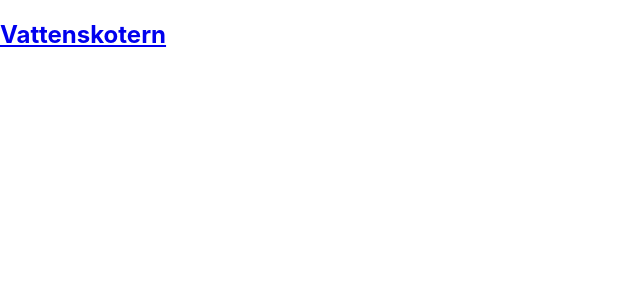
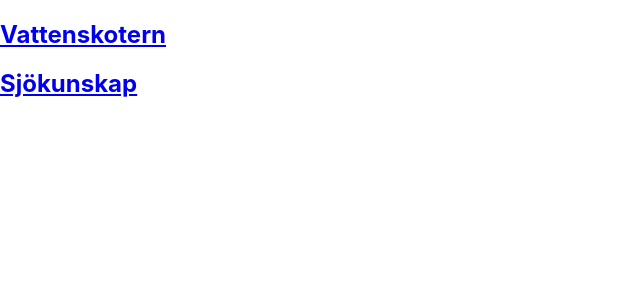
Before and after one commit to cecnyb/AgileSoftwareProject, a React (Create React App) app in the folder agile_software/: page /HomePage in a window 1280 px wide. Shown: the top 300 px of the page, without its empty margins (0-640 px from the left). Built offline with nearby package versions, Linux system fonts and the light colour scheme.

Commit message:
La till kapitel samt underkaptitel i chapters.js

```diff
--- a/agile_software/src/chapters.js
+++ b/agile_software/src/chapters.js
@@ -11,9 +11,33 @@ const chapters = [
                         ,text: 'This course is designed to teach you how to use a Jet Ski. Jet skiing is a popular recreational activity that involves riding on a personal watercraft, also known as a jet ski. Jet skis are small, motorized boats that are propelled by a jet of water that is created by a pump and an impeller. Jet skis are typically operated by a single rider, but some models can accommodate two or more passengers. Jet skis are often used for recreational purposes, such as water sports, sightseeing, and fishing. They can also be used for commercial purposes, such as search and rescue operations, law enforcement, and military operations.'
                     }
                 ]
+            },
+            {
+                id: 2,
+                title: 'Förtöjning',
+                content: [
+                    {header: 'Förtöjning - exempeltext'
+                        ,text: 'This course is designed to teach you how to use a Jet Ski. Jet skiing is a popular recreational activity that involves riding on a personal watercraft, also known as a jet ski. Jet skis are small, motorized boats that are propelled by a jet of water that is created by a pump and an impeller. Jet skis are typically operated by a single rider, but some models can accommodate two or more passengers. Jet skis are often used for recreational purposes, such as water sports, sightseeing, and fishing. They can also be used for commercial purposes, such as search and rescue operations, law enforcement, and military operations.'
+                    }
+                ]
             }
         ]
     },
+    {
+        id: 2,
+        title: 'Sjökunskap',
+        subchapters: [
+            {
+                id: 1,
+                title: 'De internationella sjövägsreglerna - vad är det?',
+                content: [
+                    {header: 'Vad är de internationella sjövägsreglerna?'
+                        ,text: 'This course is designed to teach you how to use a Jet Ski. Jet skiing is a popular recreational activity that involves riding on a personal watercraft, also known as a jet ski. Jet skis are small, motorized boats that are propelled by a jet of water that is created by a pump and an impeller. Jet skis are typically operated by a single rider, but some models can accommodate two or more passengers. Jet skis are often used for recreational purposes, such as water sports, sightseeing, and fishing. They can also be used for commercial purposes, such as search and rescue operations, law enforcement, and military operations.'
+                    }
+                ]
+            }
+        ]
+    }
 ]
 
 export default chapters;
```
